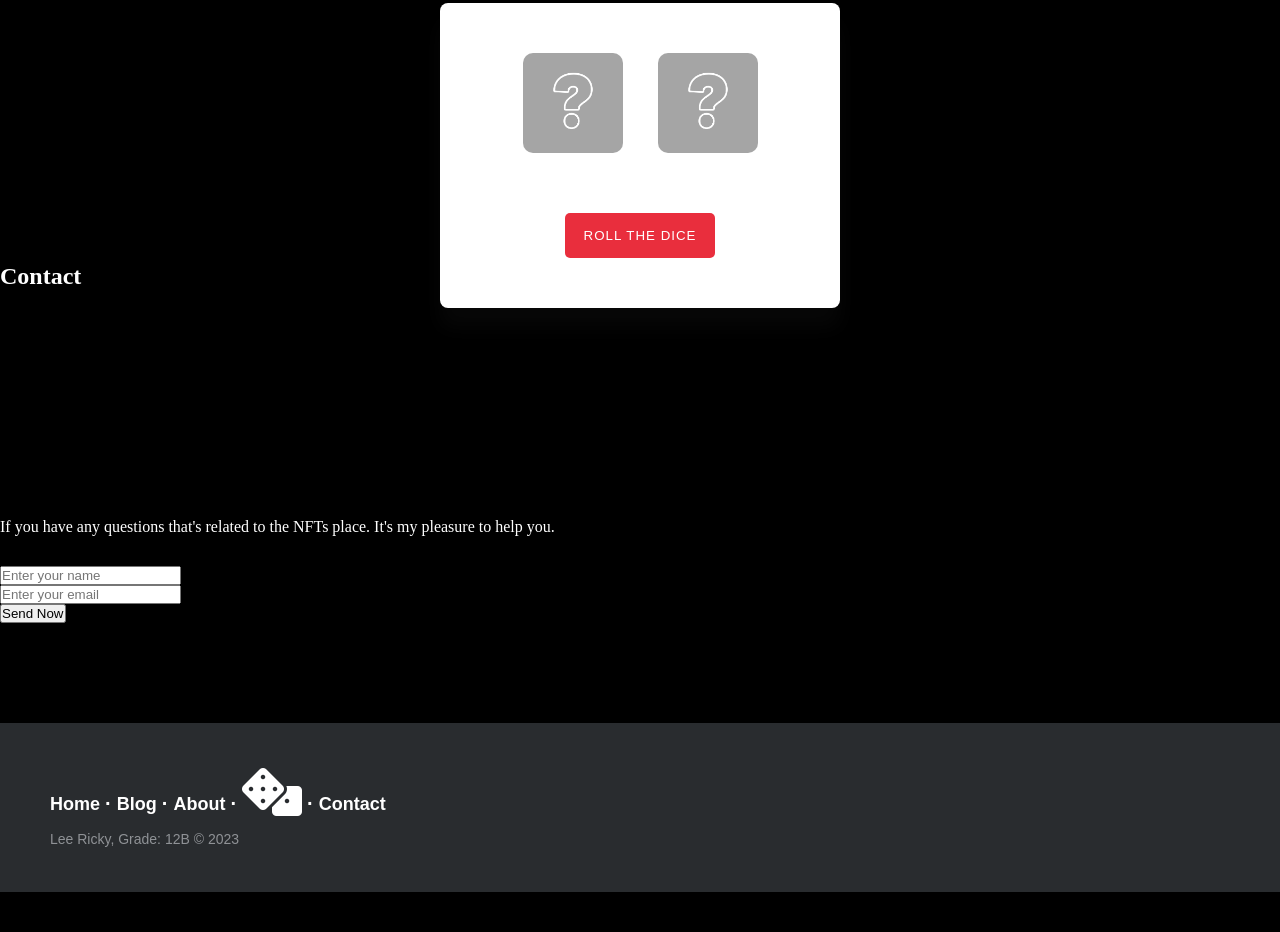
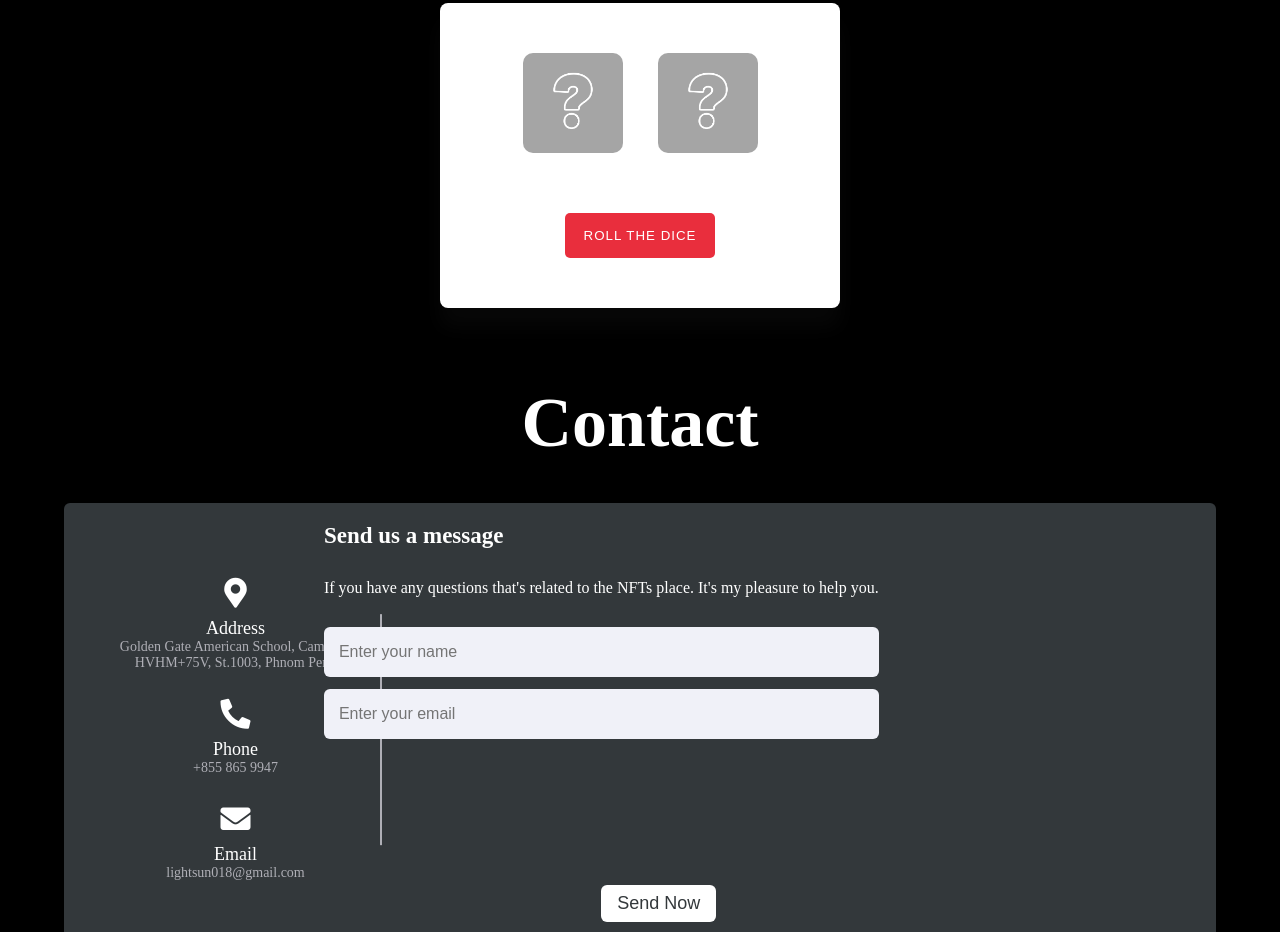
Before and after one commit to lightsun018/ICT-POR, a plain HTML site: page index.html in a window 1280 px wide. Shown: the part 2748-3680 px from the top of the page. Before the commit the page ends 3640 px from the top, so only its background shows below. Drawn offline with Linux system fonts and the light colour scheme; a web font is replaced by a local one.

Commit message:
Update nft.css

```diff
--- a/nft.css
+++ b/nft.css
@@ -630,3 +630,161 @@ p{
     line-height: 1.8;
   }
 }
+
+#contact h1{
+  font-size: 70px;
+  margin-top: 120px;
+  text-align: center;
+  margin-bottom: -60px;
+}
+
+.container2{
+  width: 90%;
+  background: #33383b;
+  border-radius: 6px;
+  padding: 20px 60px 30px 40px;
+  box-shadow: 0 5px 10px rgba(0, 0, 0, 0.2);
+  left:5%;
+  margin-top: 100px;
+  position: relative;
+}
+.container2 .content{
+  display: flex;
+  align-items: center;
+  justify-content: space-between;
+}
+.container2 .content .left-side{
+  width: 25%;
+  height: 100%;
+  display: flex;
+  flex-direction: column;
+  align-items: center;
+  justify-content: center;
+  margin-top: 15px;
+  position: relative;
+}
+.content .left-side::before{
+  content: '';
+  position: absolute;
+  height: 70%;
+  width: 2px;
+  right: -15px;
+  top: 50%;
+  transform: translateY(-50%);
+  background: #afafb6;
+}
+.content .left-side .details{
+  margin: 14px;
+  text-align: center;
+}
+.content .left-side .details i{
+  font-size: 30px;
+  color: white;
+  margin-bottom: 10px;
+}
+.content .left-side .details .topic{
+  font-size: 18px;
+  font-weight: 500;
+}
+.content .left-side .details .text-one,
+.content .left-side .details .text-two{
+  font-size: 14px;
+  color: #afafb6;
+}
+.container .content .right-side{
+  width: 75%;
+  margin-left: 75px;
+}
+.content .right-side .topic-text{
+  font-size: 23px;
+  font-weight: 600;
+  color: white;
+  right:50%;
+  position: relative;
+}
+
+.right-side p{
+  right:50%;
+  position: relative;
+}
+
+.right-side .input-box{
+  height: 50px;
+  width: 100%;
+  margin: 12px 0;
+  right:50%;
+  position: relative;
+}
+.right-side .input-box input,
+.right-side .input-box textarea{
+  height: 100%;
+  width: 100%;
+  border: none;
+  outline: none;
+  font-size: 16px;
+  background: #F0F1F8;
+  border-radius: 6px;
+  padding: 0 15px;
+  resize: none;
+}
+.topic{
+  color: white;
+}
+.right-side .message-box{
+  min-height: 110px;
+}
+.right-side .input-box textarea{
+  padding-top: 6px;
+}
+.right-side .button{
+  display: inline-block;
+  margin-top: 12px;
+}
+.right-side .button input[type="button"]{
+  color: #33383b;
+  font-size: 18px;
+  outline: none;
+  border: none;
+  padding: 8px 16px;
+  border-radius: 6px;
+  background: white;
+  cursor: pointer;
+  transition: all 0.3s ease;
+}
+.button input[type="button"]:hover{
+  background: white;
+}
+
+@media (max-width: 950px) {
+  .container{
+    width: 90%;
+    padding: 30px 40px 40px 35px ;
+  }
+  .container .content .right-side{
+   width: 75%;
+   margin-left: 55px;
+}
+}
+@media (max-width: 820px) {
+  .container{
+    margin: 40px 0;
+    height: 100%;
+  }
+  .container .content{
+    flex-direction: column-reverse;
+  }
+ .container .content .left-side{
+   width: 100%;
+   flex-direction: row;
+   margin-top: 40px;
+   justify-content: center;
+   flex-wrap: wrap;
+ }
+ .container .content .left-side::before{
+   display: none;
+ }
+ .container .content .right-side{
+   width: 100%;
+   margin-left: 0;
+ }
+}
```
